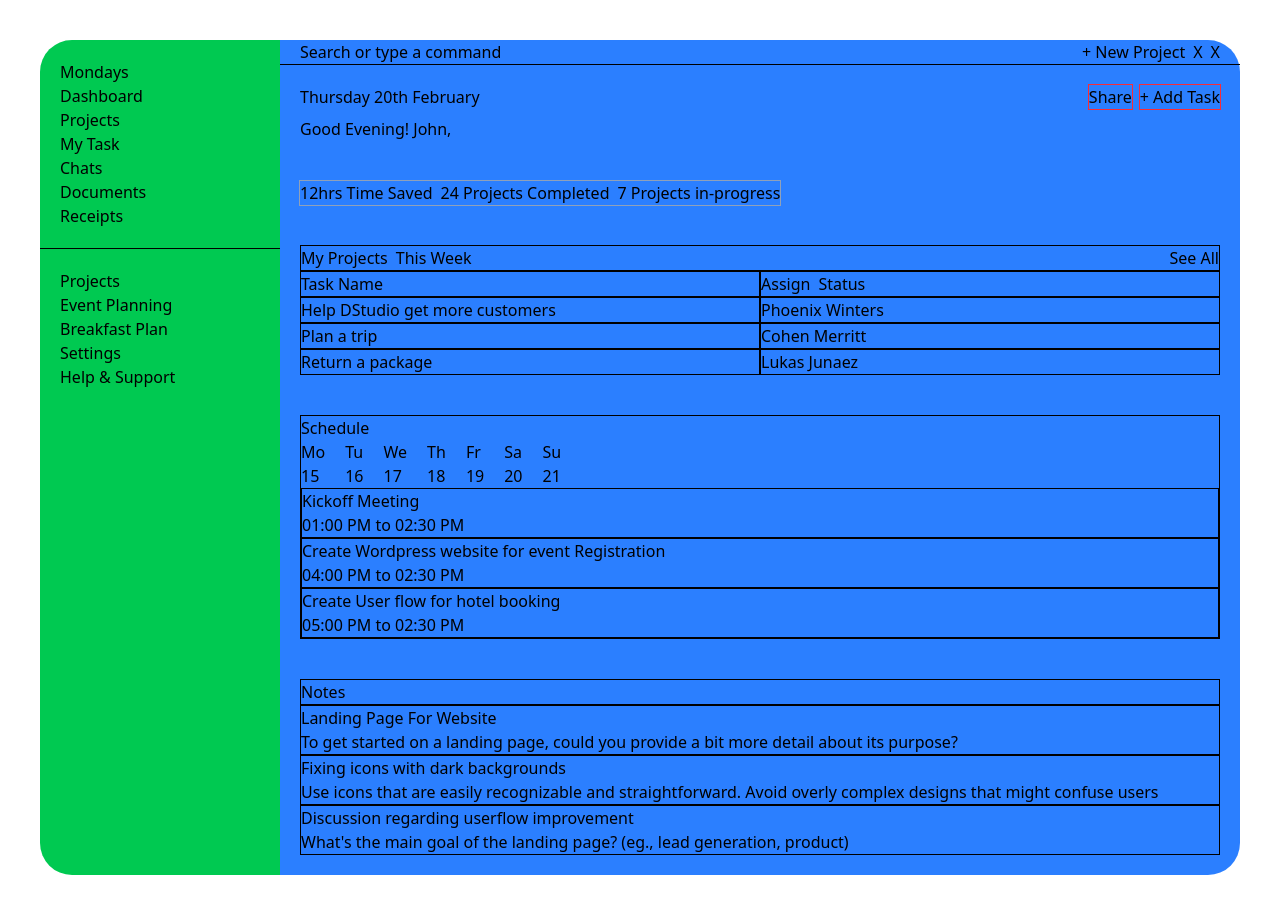
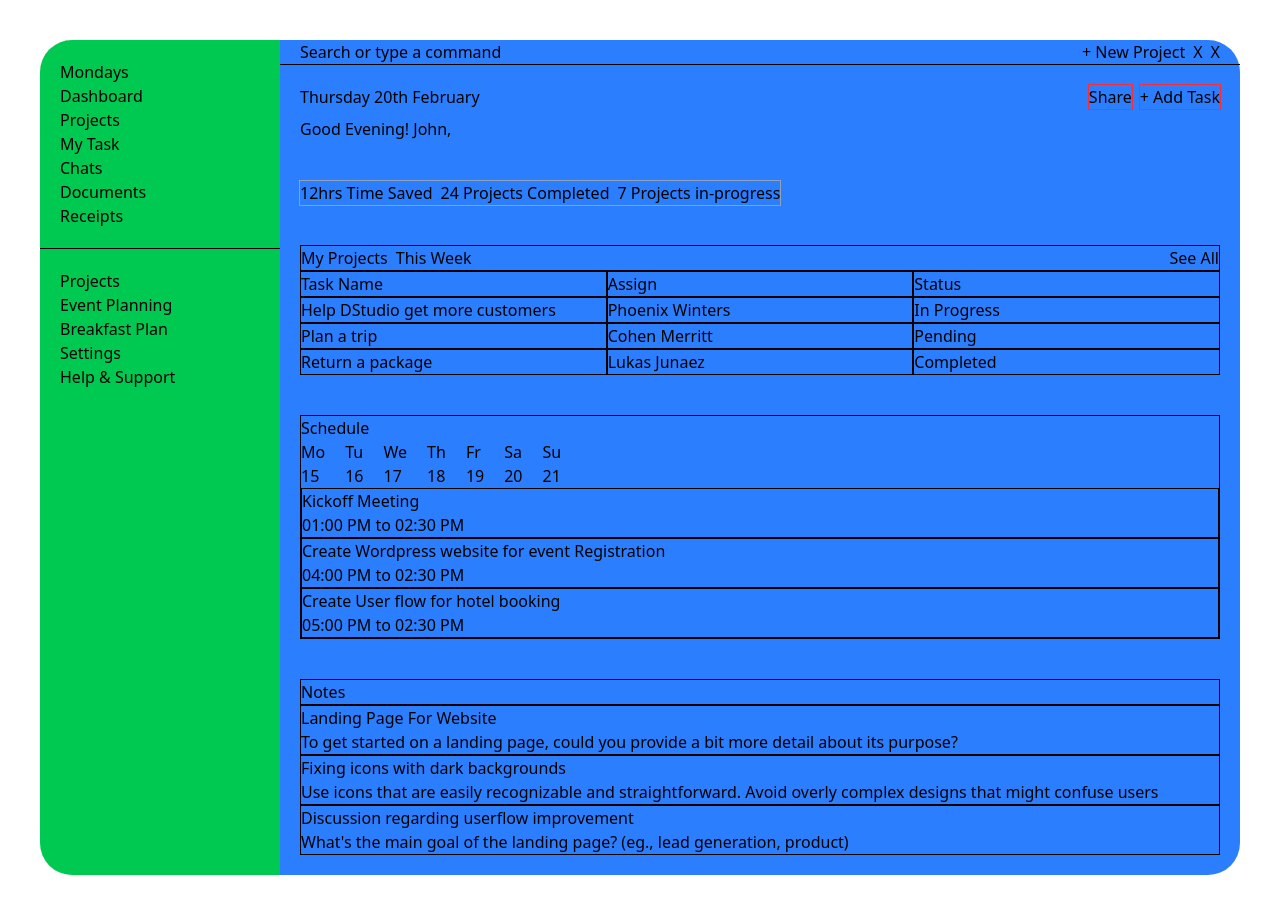
Before and after one commit to TechCrent/Dashboard, a website built with Vite: page dashboard/index.html in a window 1280 px wide. Built offline with nearby package versions, Linux system fonts and the light colour scheme.

Commit message:
Fixed section 1 responsiveness (Desktop view)

```diff
--- a/dashboard/index.html
+++ b/dashboard/index.html
@@ -80,10 +80,12 @@
         <div class="">
           <!-- SECTION 1 -->
           <section
-            class="p-5 grid grid-cols-2 grid-rows-5 mx-auto w-full gap-0"
+            class="p-5 grid md:grid-cols-3 grid-cols-2 grid-rows-5 mx-auto w-full gap-0"
           >
             <!-- Row 1-->
-            <div class="flex col-span-2 border border-black justify-between">
+            <div
+              class="flex md:col-span-3 col-span-2 border border-black justify-between"
+            >
               <div class="flex gap-2">
                 <p>My Projects</p>
                 <p>This Week</p>
@@ -99,6 +101,10 @@
             </div>
             <div class="border border-black flex gap-2">
               <p>Assign</p>
+              <p class="md:hidden block">Status</p>
+            </div>
+            <!-- Hidden -->
+            <div class="border border-black hidden md:block">
               <p>Status</p>
             </div>
 
@@ -109,6 +115,10 @@
             <div class="border border-black">
               <p>Phoenix Winters</p>
             </div>
+            <!-- Hidden -->
+            <div class="border border-black hidden md:block">
+              <p>In Progress</p>
+            </div>
 
             <!-- Row 4 -->
             <div class="border border-black">
@@ -117,6 +127,10 @@
             <div class="border border-black">
               <p>Cohen Merritt</p>
             </div>
+            <!-- Hidden -->
+            <div class="border border-black hidden md:block">
+              <p>Pending</p>
+            </div>
 
             <!-- Row 5 -->
             <div class="border border-black">
@@ -124,6 +138,10 @@
             </div>
             <div class="border border-black">
               <p>Lukas Junaez</p>
+            </div>
+            <!-- Hidden -->
+            <div class="border border-black hidden md:block">
+              <p>Completed</p>
             </div>
           </section>
 
```
